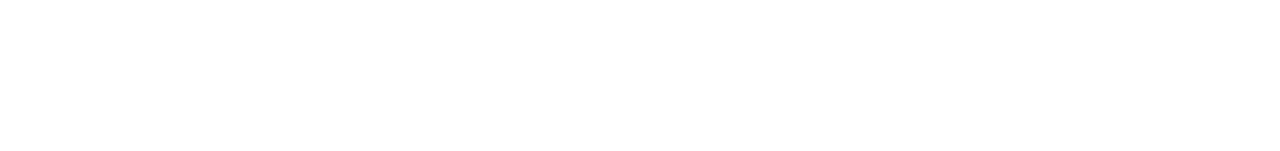
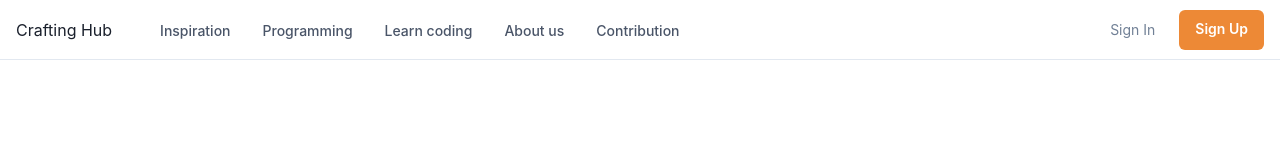
Before and after one commit to CraftingHub/Crafting-hub-ui, a React (Create React App) app: page / in a window 1280 px wide. Shown: the top 151 px of the page. Built offline with nearby package versions, Linux system fonts and the light colour scheme.

Commit message:
add navbar & update stype

```diff
--- a/package.json
+++ b/package.json
@@ -3,6 +3,7 @@
   "version": "0.1.0",
   "private": true,
   "dependencies": {
+    "@chakra-ui/icons": "^1.0.15",
     "@chakra-ui/react": "^1.6.7",
     "@emotion/react": "^11.4.1",
     "@emotion/styled": "^11.3.0",
--- a/src/App.tsx
+++ b/src/App.tsx
@@ -1,12 +1,14 @@
 import React from 'react';
 import Routing from './routes/routing'
 import { ChakraProvider } from "@chakra-ui/react"
+import Navbar from  './layouts/Navbar'
 
 
 
 function App() {
   return (
      <ChakraProvider>
+       <Navbar/>
        <Routing />
      </ChakraProvider>
   );
--- a/src/components/home/Review.tsx
+++ b/src/components/home/Review.tsx
@@ -96,14 +96,16 @@ import { testimonials, backgrounds} from '../../utils/fakeReview';
         pt={10}
         justifyContent={'center'}
         direction={'column'}
-        width={'full'}>
+        width={'full'}
+        mb={10}
+        >
         <Box width={{ base: 'full', sm: 'lg', lg: 'xl' }} margin={'auto'}>
           <chakra.h3
             fontFamily={'Work Sans'}
             fontWeight={'bold'}
             fontSize={20}
             textTransform={'uppercase'}
-            color={'purple.400'}>
+            color={'orange.400'}>
             Support our Community
           </chakra.h3>
           <chakra.h1
@@ -137,7 +139,7 @@ import { testimonials, backgrounds} from '../../utils/fakeReview';
           ))}
         </SimpleGrid>
         <Box>
-          <Icon viewBox="0 0 40 35" mt={14} boxSize={10} color={'purple.400'}>
+          <Icon viewBox="0 0 40 35" mt={14} boxSize={10} color={'orange.400'}>
             <path
               fill={'currentColor'}
               d="M10.7964 5.04553e-07C8.66112 -0.000123335 6.57374 0.632971 4.79827 1.81922C3.0228 3.00547 1.63898 4.69158 0.82182 6.66433C0.00466116 8.63708 -0.209132 10.8079 0.207477 12.9021C0.624087 14.9964 1.65239 16.9201 3.16233 18.4299L19.1153 34.3828C19.2395 34.5074 19.3871 34.6062 19.5496 34.6736C19.7121 34.741 19.8863 34.7757 20.0622 34.7757C20.2381 34.7757 20.4123 34.741 20.5748 34.6736C20.7373 34.6062 20.8848 34.5074 21.0091 34.3828L36.962 18.4272C38.9319 16.3917 40.0228 13.6636 39.9996 10.8311C39.9764 7.99858 38.8409 5.28867 36.838 3.28573C34.835 1.28279 32.1251 0.147283 29.2926 0.124081C26.4601 0.100879 23.732 1.19184 21.6965 3.1617L20.0622 4.79337L18.4305 3.1617C17.4276 2.15892 16.237 1.36356 14.9267 0.821064C13.6163 0.278568 12.2119 -0.000433066 10.7937 5.04553e-07H10.7964Z"
--- /dev/null
+++ b/src/layouts/Navbar.tsx
@@ -0,0 +1,295 @@
+import {
+    Box,
+    Flex,
+    Text,
+    IconButton,
+    Button,
+    Stack,
+    Collapse,
+    Icon,
+    Link,
+    Popover,
+    PopoverTrigger,
+    PopoverContent,
+    useColorModeValue,
+    useBreakpointValue,
+    useDisclosure,
+  } from '@chakra-ui/react';
+  import {
+    HamburgerIcon,
+    CloseIcon,
+    ChevronDownIcon,
+    ChevronRightIcon,
+  } from '@chakra-ui/icons';
+
+  export default function WithSubnavigation() {
+    const { isOpen, onToggle } = useDisclosure();
+
+    return (
+      <Box>
+        <Flex
+          bg={useColorModeValue('white', 'gray.800')}
+          color={useColorModeValue('gray.600', 'white')}
+          minH={'60px'}
+          py={{ base: 2 }}
+          px={{ base: 4 }}
+          borderBottom={1}
+          borderStyle={'solid'}
+          borderColor={useColorModeValue('gray.200', 'gray.900')}
+          align={'center'}>
+          <Flex
+            flex={{ base: 1, md: 'auto' }}
+            ml={{ base: -2 }}
+            display={{ base: 'flex', md: 'none' }}>
+            <IconButton
+              onClick={onToggle}
+              icon={
+                isOpen ? <CloseIcon w={3} h={3} /> : <HamburgerIcon w={5} h={5} />
+              }
+              variant={'ghost'}
+              aria-label={'Toggle Navigation'}
+            />
+          </Flex>
+          <Flex flex={{ base: 1 }} justify={{ base: 'center', md: 'start' }}>
+            <Text
+              textAlign={useBreakpointValue({ base: 'center', md: 'left' })}
+              fontFamily={'heading'}
+              color={useColorModeValue('gray.800', 'white')}>
+              Crafting Hub
+            </Text>
+
+            <Flex display={{ base: 'none', md: 'flex' }} ml={10}>
+              <DesktopNav />
+            </Flex>
+          </Flex>
+
+          <Stack
+            flex={{ base: 1, md: 0 }}
+            justify={'flex-end'}
+            direction={'row'}
+            spacing={6}>
+            <Button
+              as={'a'}
+              fontSize={'sm'}
+              fontWeight={400}
+              variant={'link'}
+              href={'#'}>
+              Sign In
+            </Button>
+            <Button
+              display={{ base: 'none', md: 'inline-flex' }}
+              fontSize={'sm'}
+              fontWeight={600}
+              color={'white'}
+              bg={'orange.400'}
+              href={'#'}
+              _hover={{
+                bg: 'orange.300',
+              }}>
+              Sign Up
+            </Button>
+          </Stack>
+        </Flex>
+
+        <Collapse in={isOpen} animateOpacity>
+          <MobileNav />
+        </Collapse>
+      </Box>
+    );
+  }
+
+  const DesktopNav = () => {
+    const linkColor = useColorModeValue('gray.600', 'gray.200');
+    const linkHoverColor = useColorModeValue('gray.800', 'white');
+    const popoverContentBgColor = useColorModeValue('white', 'gray.800');
+
+    return (
+      <Stack direction={'row'} spacing={4}>
+        {NAV_ITEMS.map((navItem) => (
+          <Box key={navItem.label}>
+            <Popover trigger={'hover'} placement={'bottom-start'}>
+              <PopoverTrigger>
+                <Link
+                  p={2}
+                  href={navItem.href ?? '#'}
+                  fontSize={'sm'}
+                  fontWeight={500}
+                  color={linkColor}
+                  _hover={{
+                    textDecoration: 'none',
+                    color: linkHoverColor,
+                  }}>
+                  {navItem.label}
+                </Link>
+              </PopoverTrigger>
+
+              {navItem.children && (
+                <PopoverContent
+                  border={0}
+                  boxShadow={'xl'}
+                  bg={popoverContentBgColor}
+                  p={4}
+                  rounded={'xl'}
+                  minW={'sm'}>
+                  <Stack>
+                    {navItem.children.map((child) => (
+                      <DesktopSubNav key={child.label} {...child} />
+                    ))}
+                  </Stack>
+                </PopoverContent>
+              )}
+            </Popover>
+          </Box>
+        ))}
+      </Stack>
+    );
+  };
+
+  const DesktopSubNav = ({ label, href, subLabel }: NavItem) => {
+    return (
+      <Link
+        href={href}
+        role={'group'}
+        display={'block'}
+        p={2}
+        rounded={'md'}
+        _hover={{ bg: useColorModeValue('orange.50', 'gray.900') }}>
+        <Stack direction={'row'} align={'center'}>
+          <Box>
+            <Text
+              transition={'all .3s ease'}
+              _groupHover={{ color: 'orange.400' }}
+              fontWeight={500}>
+              {label}
+            </Text>
+            <Text fontSize={'sm'}>{subLabel}</Text>
+          </Box>
+          <Flex
+            transition={'all .3s ease'}
+            transform={'translateX(-10px)'}
+            opacity={0}
+            _groupHover={{ opacity: '100%', transform: 'translateX(0)' }}
+            justify={'flex-end'}
+            align={'center'}
+            flex={1}>
+            <Icon color={'orange.400'} w={5} h={5} as={ChevronRightIcon} />
+          </Flex>
+        </Stack>
+      </Link>
+    );
+  };
+
+  const MobileNav = () => {
+    return (
+      <Stack
+        bg={useColorModeValue('white', 'gray.800')}
+        p={4}
+        display={{ md: 'none' }}>
+        {NAV_ITEMS.map((navItem) => (
+          <MobileNavItem key={navItem.label} {...navItem} />
+        ))}
+      </Stack>
+    );
+  };
+
+  const MobileNavItem = ({ label, children, href }: NavItem) => {
+    const { isOpen, onToggle } = useDisclosure();
+
+    return (
+      <Stack spacing={4} onClick={children && onToggle}>
+        <Flex
+          py={2}
+          as={Link}
+          href={href ?? '#'}
+          justify={'space-between'}
+          align={'center'}
+          _hover={{
+            textDecoration: 'none',
+          }}>
+          <Text
+            fontWeight={600}
+            color={useColorModeValue('gray.600', 'gray.200')}>
+            {label}
+          </Text>
+          {children && (
+            <Icon
+              as={ChevronDownIcon}
+              transition={'all .25s ease-in-out'}
+              transform={isOpen ? 'rotate(180deg)' : ''}
+              w={6}
+              h={6}
+            />
+          )}
+        </Flex>
+
+        <Collapse in={isOpen} animateOpacity style={{ marginTop: '0!important' }}>
+          <Stack
+            mt={2}
+            pl={4}
+            borderLeft={1}
+            borderStyle={'solid'}
+            borderColor={useColorModeValue('gray.200', 'gray.700')}
+            align={'start'}>
+            {children &&
+              children.map((child) => (
+                <Link key={child.label} py={2} href={child.href}>
+                  {child.label}
+                </Link>
+              ))}
+          </Stack>
+        </Collapse>
+      </Stack>
+    );
+  };
+
+  interface NavItem {
+    label: string;
+    subLabel?: string;
+    children?: Array<NavItem>;
+    href?: string;
+  }
+
+  const NAV_ITEMS: Array<NavItem> = [
+    {
+      label: 'Inspiration',
+      children: [
+        {
+          label: 'Explore Our recent articles',
+          subLabel: 'Courses to inspire you',
+          href: '#',
+        },
+        {
+          label: 'New & Noteworthy',
+          subLabel: 'Up-and-coming Designers',
+          href: '#',
+        },
+      ],
+    },
+    {
+      label: 'Programming',
+      children: [
+        {
+          label: 'HTML & CSS',
+          subLabel: 'Quick Start & learn the basics of HTML & CSS',
+          href: '#',
+        },
+        {
+          label: 'Get into Python',
+          subLabel: 'An exclusive course for python',
+          href: '#',
+        },
+      ],
+    },
+    {
+      label: 'Learn coding',
+      href: '#',
+    },
+    {
+      label: 'About us',
+      href: '#',
+    },
+    {
+      label: 'Contribution',
+      href: '#',
+    },
+  ];
```
Also changed, not shown: 1 other file (tests, documents, lock files or other folders).
